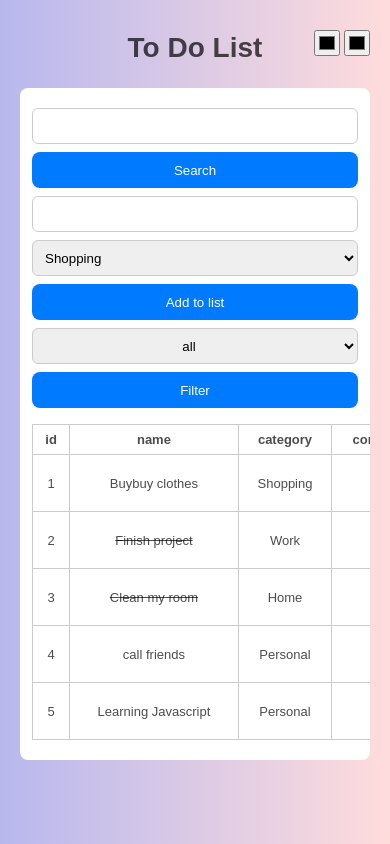
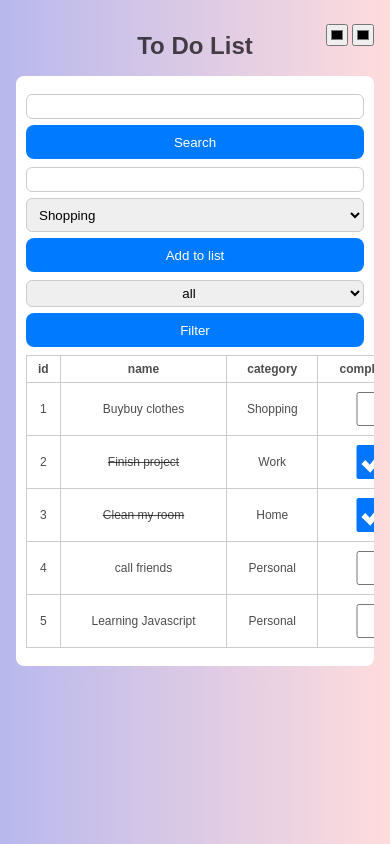
Before and after one commit to aisatajik/toDOlist, a plain HTML site: page index.html in a window 390 px wide. Drawn offline with Linux system fonts and the light colour scheme.

Commit message:
Update style.css

```diff
--- a/style.css
+++ b/style.css
@@ -105,33 +105,84 @@ button {
    Responsive Design
    Mobile First
 ================================ */
+/* ================================
+   Responsive Design
+================================ */
+
+/* ---------- Small Mobile ---------- */
+/* 320px - 480px */
+
+@media (max-width: 480px) {
+  body {
+    padding: 8px;
+  }
+
+  .header h1 {
+    font-size: 24px;
+  }
+
+  .color-inputs {
+    right: 0;
+    top: 8px;
+  }
+
+  .color-inputs #color1,
+  .color-inputs #color2 {
+    width: 22px;
+    height: 22px;
+  }
+
+  .content {
+    width: 100%;
+    min-width: 0;
+    padding: 10px;
+  }
+
+  .content > div {
+    flex-direction: column;
+    gap: 6px;
+  }
+
+  .content input,
+  .content select,
+  .content button {
+    width: 100%;
+    height: 34px;
+  }
+
+  .content button {
+    min-width: 0;
+  }
+
+  table {
+    min-width: 500px;
+  }
+
+  td,
+  th {
+    padding: 6px;
+    font-size: 12px;
+  }
+
+  #table-body button {
+    width: auto;
+    min-width: 60px;
+    height: 28px;
+    font-size: 12px;
+  }
+}
+
 
 /* ---------- Mobile ---------- */
+/* 481px - 767px */
 
-@media (max-width: 767px) {
+@media (min-width: 481px) and (max-width: 767px) {
   body {
     padding: 12px;
   }
 
-  .header {
-    margin-bottom: 12px;
-  }
-
   .header h1 {
     font-size: 28px;
-    margin: 12px 0;
-  }
-
-  .color-inputs {
-    position: absolute;
-    right: 0;
-    top: 10px;
-  }
-
-  .color-inputs #color1,
-  .color-inputs #color2 {
-    width: 26px;
-    height: 26px;
   }
 
   .content {
@@ -153,39 +204,24 @@ button {
     height: 36px;
   }
 
-  .content input {
-    flex: none;
-  }
-
   .content button {
     min-width: 0;
   }
 
-  #filter-category {
-    flex: none;
-    width: 100%;
-  }
-
   table {
     min-width: 520px;
-    margin-top: 16px;
   }
 
   td,
   th {
     padding: 7px 8px;
     font-size: 13px;
-    white-space: nowrap;
-  }
-
-  #table-body button {
-    width: auto;
-    min-width: 70px;
-    height: 30px;
   }
 }
 
+
 /* ---------- Tablet ---------- */
+/* 768px - 1023px */
 
 @media (min-width: 768px) and (max-width: 1023px) {
   body {
@@ -211,10 +247,6 @@ button {
     height: 32px;
   }
 
-  table {
-    margin-top: 12px;
-  }
-
   td,
   th {
     padding: 6px 10px;
```
